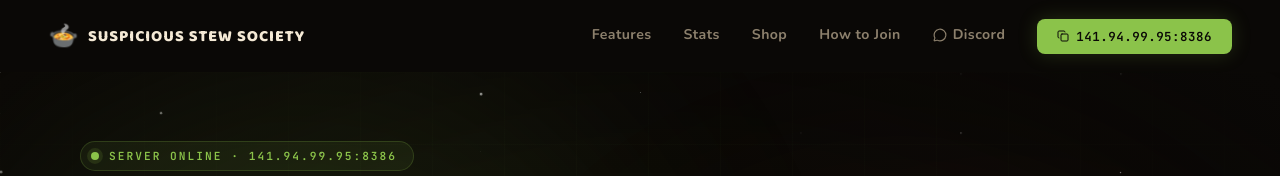
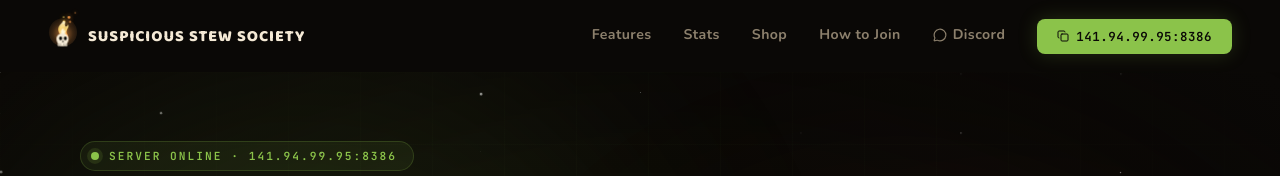
Before and after one commit to Saltiefr/Suspicious-Stew-society, a React (Vite) app: page / in a window 1280 px wide. Shown: the top 176 px of the page. Built offline with nearby package versions, Linux system fonts and the light colour scheme.

Commit message:
Add animated fire skull logo

```diff
--- /dev/null
+++ b/src/components/FireSkullLogo.jsx
@@ -0,0 +1,118 @@
+import React from "react";
+
+export default function FireSkullLogo({ size = 44 }) {
+  return (
+    <div
+      style={{
+        position: "relative",
+        width: size,
+        height: size,
+        flexShrink: 0,
+        display: "flex",
+        alignItems: "center",
+        justifyContent: "center",
+      }}
+    >
+      {/* Embers drifting off the flame */}
+      {[
+        { left: "56%", top: "4%",  delay: "0s",   dur: "2.2s", size: 3.4 },
+        { left: "66%", top: "10%", delay: "0.5s", dur: "1.9s", size: 2.4 },
+        { left: "47%", top: "2%",  delay: "1s",   dur: "2.6s", size: 3 },
+        { left: "74%", top: "16%", delay: "1.5s", dur: "2s",   size: 2.2 },
+        { left: "40%", top: "12%", delay: "0.8s", dur: "2.4s", size: 2 },
+        { left: "60%", top: "0%",  delay: "1.8s", dur: "2.1s", size: 2.6 },
+      ].map((e, i) => (
+        <span
+          key={i}
+          style={{
+            position: "absolute",
+            left: e.left,
+            top: e.top,
+            width: `${e.size}px`,
+            height: `${e.size}px`,
+            borderRadius: "50%",
+            background: i % 2 === 0 ? "var(--stew-gold)" : "var(--stew-orange)",
+            boxShadow: `0 0 6px ${i % 2 === 0 ? "var(--stew-gold)" : "var(--stew-orange)"}`,
+            opacity: 0,
+            animation: `emberRise ${e.dur} ease-in ${e.delay} infinite`,
+            pointerEvents: "none",
+          }}
+        />
+      ))}
+
+      <svg
+        viewBox="0 0 64 64"
+        width={size}
+        height={size}
+        style={{ position: "relative", zIndex: 1, overflow: "visible" }}
+      >
+        <defs>
+          <linearGradient id="flameGrad" x1="0" y1="1" x2="0" y2="0">
+            <stop offset="0%"   stopColor="#E8681F" />
+            <stop offset="35%"  stopColor="var(--stew-orange)" />
+            <stop offset="65%"  stopColor="var(--stew-gold)" />
+            <stop offset="100%" stopColor="#FFF8DC" />
+          </linearGradient>
+          <radialGradient id="flameGlow" cx="50%" cy="55%" r="65%">
+            <stop offset="0%"  stopColor="rgba(255,159,74,0.65)" />
+            <stop offset="55%" stopColor="rgba(255,159,74,0.2)" />
+            <stop offset="100%" stopColor="rgba(255,159,74,0)" />
+          </radialGradient>
+        </defs>
+
+        {/* Ambient glow behind everything */}
+        <circle cx="32" cy="24" r="30" fill="url(#flameGlow)">
+          <animate attributeName="r" values="28;32;28" dur="2s" repeatCount="indefinite" />
+        </circle>
+
+        {/* Flame — three layered blobs animate independently for a rich flicker */}
+        <g>
+          <path
+            d="M32 2c-6 7-13 11-10 20 1 5 6 6 5 12-1 5-6 6-4 10 4-1 7-4 8-8 3 7 11 6 12-1 1-6-4-8-3-13 1-6 6-8 3-14-2 5-6 6-7 2-1-4 3-7-4-8z"
+            fill="url(#flameGrad)"
+            style={{
+              transformOrigin: "32px 30px",
+              animation: "flicker1 1.3s ease-in-out infinite",
+            }}
+          />
+          <path
+            d="M30 8c-4 6-8 9-6 16 1 4 4 5 3 9-1 3-3 4-2 7 2-1 5-3 6-6 2 5 8 4 8-1 1-5-2-6-1-10 1-5 4-6 2-10-1 4-3 5-5 2-1-4 2-5-5-7z"
+            fill="#FFDD8A"
+            opacity="0.9"
+            style={{
+              transformOrigin: "30px 20px",
+              animation: "flicker2 0.9s ease-in-out infinite",
+            }}
+          />
+          <path
+            d="M31 16c-2 4-5 6-3 10 1 3 3 3 2 6-1 2-2 3-1 4 1-1 3-2 3-4 2 3 5 2 5-1 0-3-2-4-1-6 1-3 2-4 1-6-1 2-2 3-3 1-1-2 1-3-3-4z"
+            fill="#FFF8DC"
+            opacity="0.95"
+            style={{
+              transformOrigin: "31px 24px",
+              animation: "flicker3 0.7s ease-in-out infinite",
+            }}
+          />
+        </g>
+
+        {/* Skull */}
+        <g>
+          <path
+            d="M32 26c-8 0-14 5-14 12 0 5 2 7 3 10 0 2-1 3 0 5 1 1 3 1 4 0 1 2 3 2 4 0 1 2 3 2 4 0 1 2 3 2 4 0 1 2 3 2 4 0 1-2 0-3 0-5 1-3 3-5 3-10 0-7-6-12-14-12z"
+            fill="var(--cream)"
+          />
+          <ellipse cx="27" cy="37" rx="3.3" ry="4.2" fill="#0A0806" />
+          <ellipse cx="37" cy="37" rx="3.3" ry="4.2" fill="#0A0806" />
+          <path d="M32 41.5l-2.2 3.2h4.4z" fill="#0A0806" />
+          <path
+            d="M22 48c1 2 1 3 0 5m4-5c1 2 1 4 0 6m8-6c0 2 0 4 1 6m4-6c0 2 0 4-1 6m4-6c-1 2-1 3 0 5"
+            stroke="#0A0806"
+            strokeWidth="1"
+            fill="none"
+            opacity="0.6"
+          />
+        </g>
+      </svg>
+    </div>
+  );
+}
--- a/src/components/Footer.jsx
+++ b/src/components/Footer.jsx
@@ -1,5 +1,6 @@
 import React from "react";
 import { SERVER_IP, DISCORD_URL } from "../config";
+import FireSkullLogo from "./FireSkullLogo";
 
 const LINKS = [
   { label: 'Features',    href: '#features' },
@@ -31,7 +32,7 @@ export default function Footer() {
           {/* Brand */}
           <div style={{ maxWidth: '300px' }}>
             <div style={{ display: 'flex', alignItems: 'center', gap: '10px', marginBottom: '14px' }}>
-              <span style={{ fontSize: '1.7rem' }}>🍲</span>
+              <FireSkullLogo size={36} />
               <span className="font-display" style={{
                 fontSize: '0.95rem', fontWeight: 800,
                 color: 'var(--cream)', letterSpacing: '0.05em',
--- a/src/components/navbar.jsx
+++ b/src/components/navbar.jsx
@@ -1,6 +1,7 @@
 import React, { useState, useEffect } from "react";
 import { Menu, X, Copy, Check, MessageCircle } from "lucide-react";
 import { SERVER_IP, DISCORD_URL } from "../config";
+import FireSkullLogo from "./FireSkullLogo";
 
 const NAV_LINKS = [
   { label: 'Features',    href: '#features' },
@@ -62,11 +63,7 @@ export default function Navbar() {
           {/* Brand */}
           <a href="#" onClick={e => { e.preventDefault(); window.scrollTo({ top: 0, behavior: 'smooth' }); }}
             style={{ display: 'flex', alignItems: 'center', gap: '10px', textDecoration: 'none', flexShrink: 0 }}>
-            <span style={{
-              fontSize: '1.5rem', display: 'inline-block',
-              animation: 'wiggle 3.5s ease-in-out infinite',
-              transformOrigin: '55% 85%',
-            }}>🍲</span>
+            <FireSkullLogo size={30} />
             <span className="font-display" style={{
               fontSize: '1rem', fontWeight: 800,
               color: 'var(--cream)', letterSpacing: '0.06em',
--- a/src/index.css
+++ b/src/index.css
@@ -103,6 +103,25 @@ body {
   100% { background-position:  200% center; }
 }
 
+/* ── Fire skull logo ── */
+@keyframes flicker1 {
+  0%, 100% { transform: scaleY(1) scaleX(1) skewX(0deg); }
+  25%       { transform: scaleY(1.08) scaleX(0.95) skewX(-2deg); }
+  50%       { transform: scaleY(0.94) scaleX(1.05) skewX(2deg); }
+  75%       { transform: scaleY(1.05) scaleX(0.97) skewX(-1deg); }
+}
+
+@keyframes flicker2 {
+  0%, 100% { transform: scaleY(1) skewX(1deg); opacity: 0.85; }
+  50%       { transform: scaleY(1.12) skewX(-2deg); opacity: 0.65; }
+}
+
+@keyframes emberRise {
+  0%   { transform: translate(0, 0) scale(1);   opacity: 0; }
+  15%  { opacity: 1; }
+  100% { transform: translate(10px, -34px) scale(0.3); opacity: 0; }
+}
+
 /* ── Marquee ── */
 .marquee-track {
   display: flex;
```
